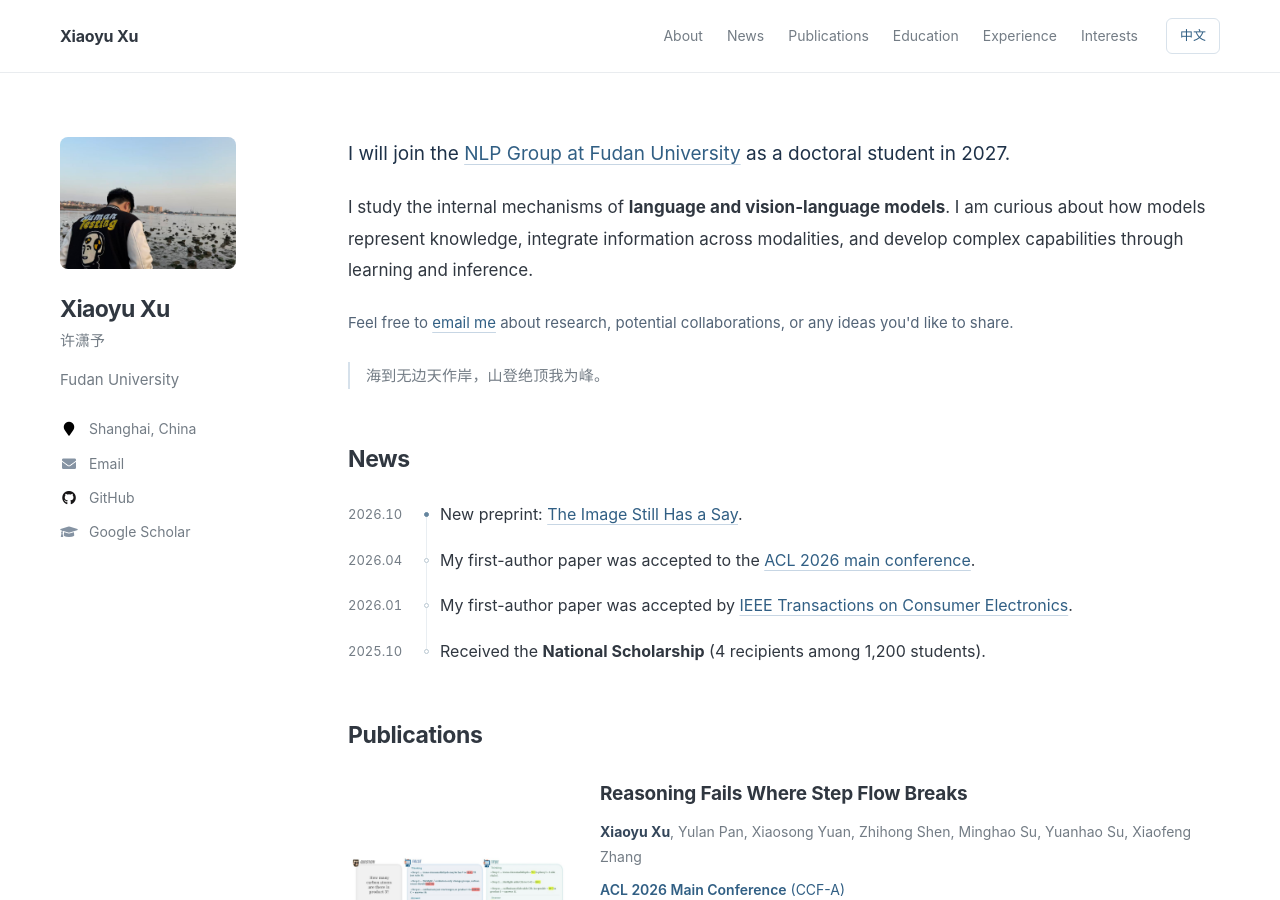
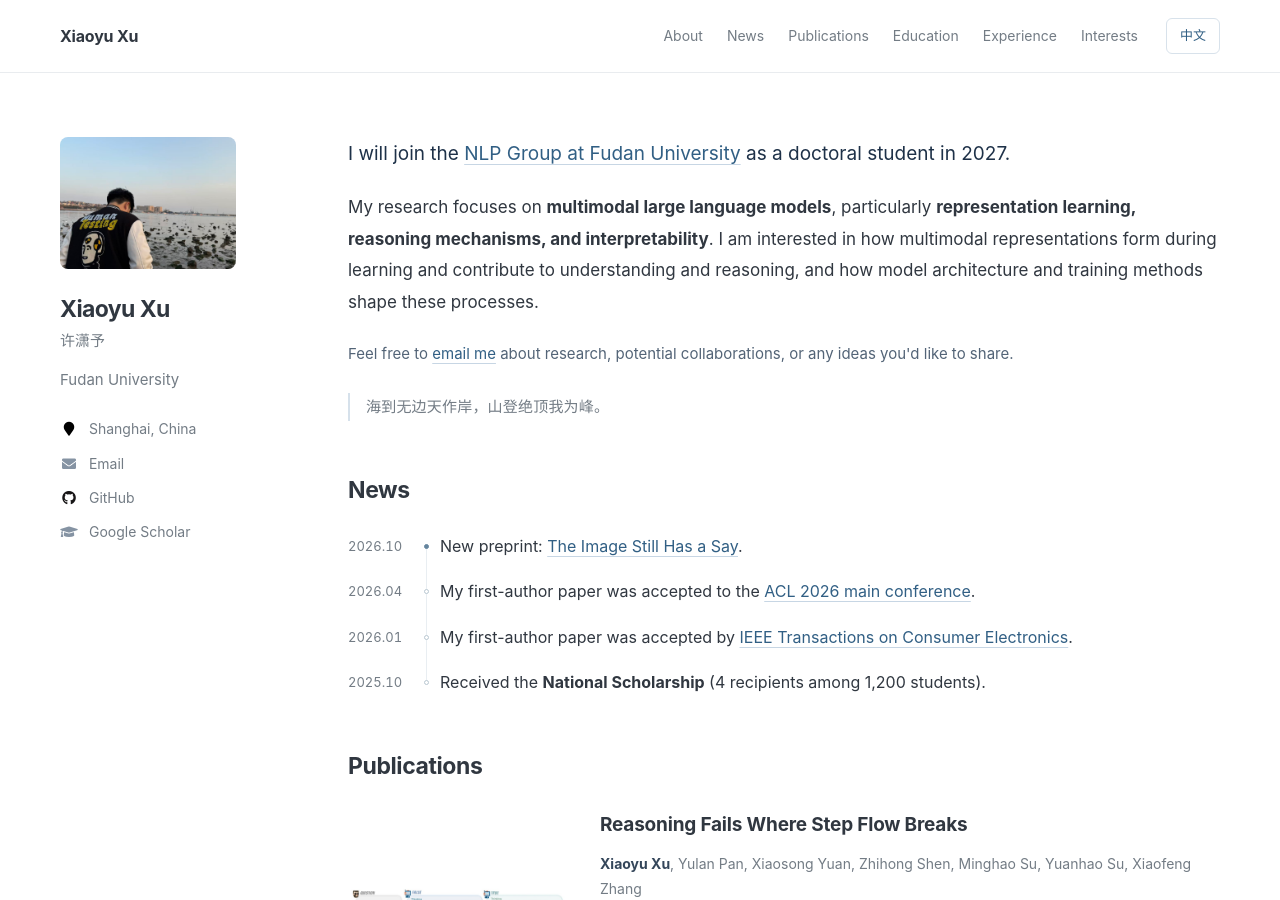
Before and after one commit to XiaoyuXu-Vincent/XiaoyuXu-Vincent.github.io, a Jekyll site: the page built from _pages/about.md, in a window 1280 px wide and 900 px high. Built offline with Jekyll 4.4.1, drawn with Linux system fonts in a browser that asks for light colours.

Commit message:
Update research interests

```diff
--- a/_config.yml
+++ b/_config.yml
@@ -7,7 +7,7 @@
 
 # Site Settings
 title                    : "Xiaoyu Xu | 许潇予"
-description              : "Xiaoyu Xu (许潇予), incoming doctoral student at Fudan University in 2027, studies the internal mechanisms of language and vision-language models."
+description              : "Xiaoyu Xu (许潇予), incoming doctoral student at Fudan University in 2027. Research on multimodal large language models, representation learning, reasoning mechanisms, and interpretability."
 url                      : "https://xiaoyuxu-vincent.github.io"
 repository               : "XiaoyuXu-Vincent/XiaoyuXu-Vincent.github.io"
 google_scholar_stats_use_cdn : true
--- a/_pages/about.md
+++ b/_pages/about.md
@@ -3,7 +3,7 @@
 lang: en
 title: "Xiaoyu Xu (许潇予) - Academic Homepage"
 excerpt: "Xiaoyu Xu (许潇予), incoming doctoral student at Fudan University in 2027."
-description: "Xiaoyu Xu (许潇予) will join the NLP Group at Fudan University as a doctoral student in 2027. Research on the internal mechanisms of language and vision-language models."
+description: "Xiaoyu Xu (许潇予) will join the NLP Group at Fudan University as a doctoral student in 2027. Research on multimodal large language models, representation learning, reasoning mechanisms, and interpretability."
 author_profile: true
 profile_name: "Xiaoyu Xu"
 profile_name_alt: "许潇予"
@@ -23,7 +23,7 @@
 
 I will join the [NLP Group at Fudan University](https://nlp.fudan.edu.cn/) as a doctoral student in 2027.
 
-I study the internal mechanisms of **language and vision-language models**. I am curious about how models represent knowledge, integrate information across modalities, and develop complex capabilities through learning and inference.
+My research focuses on **multimodal large language models**, particularly **representation learning, reasoning mechanisms, and interpretability**. I am interested in how multimodal representations form during learning and contribute to understanding and reasoning, and how model architecture and training methods shape these processes.
 
 <p class="contact-note">Feel free to <a href="mailto:{{ site.author.email }}">email me</a> about research, potential collaborations, or any ideas you'd like to share.</p>
 
```
Also changed, not shown: _pages/about-zh.md (+2 -2 lines).
